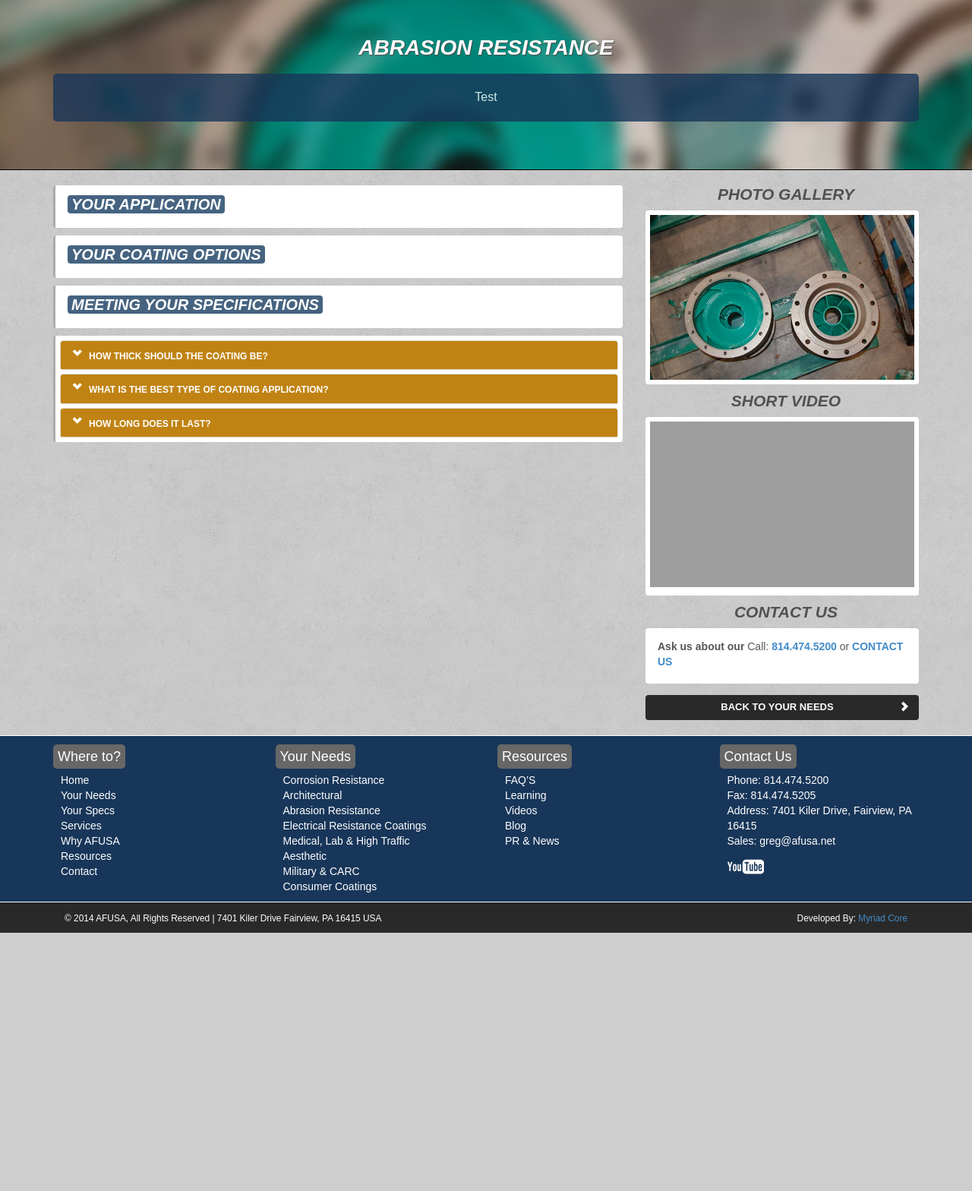
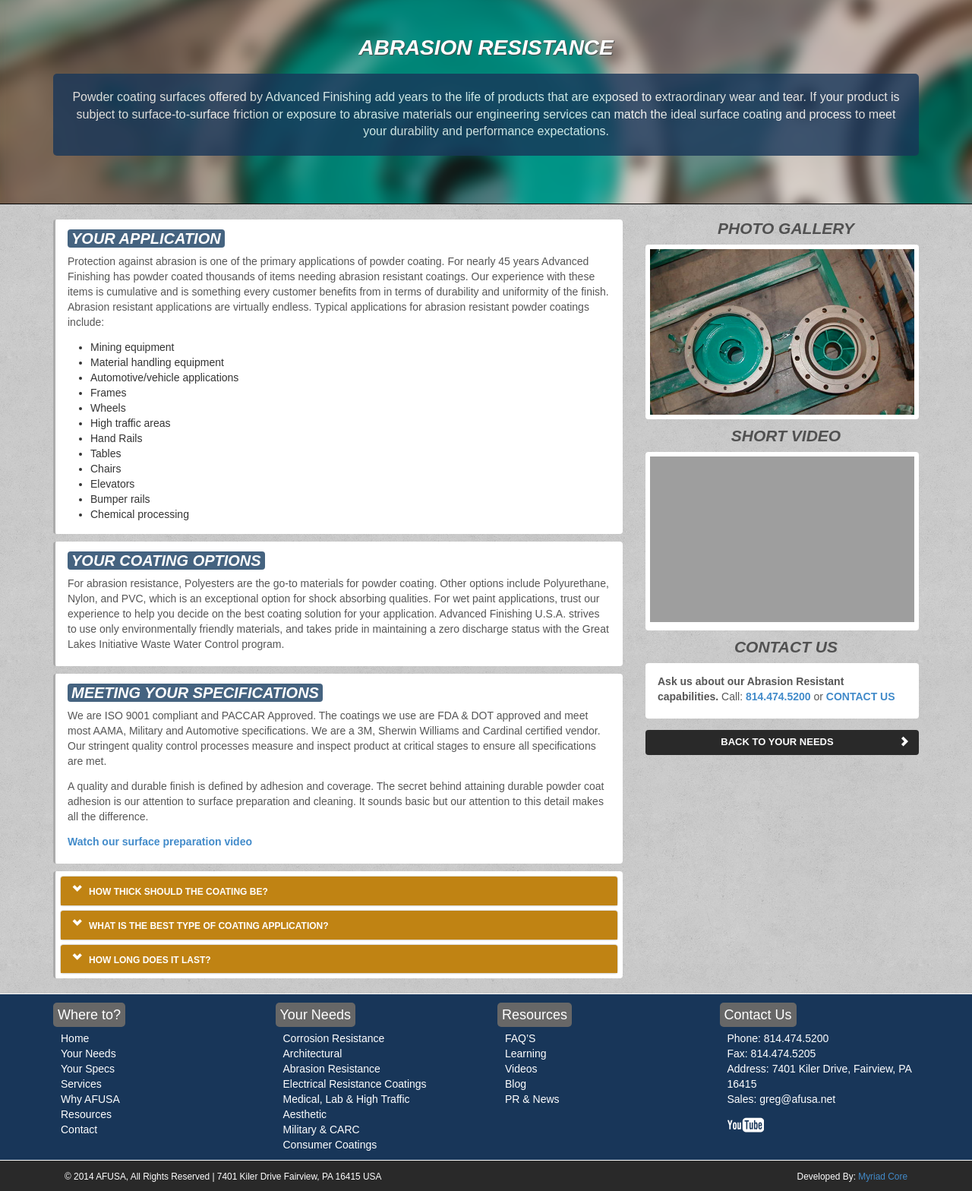
Before and after one commit to schwag/afusa, a PHP site: page /afusa/abrasion-resistance.php in a window 1280 px wide. Shown: the part 163-1731 px from the top of the page at 76% size. Before the commit the page ends 1391 px from the top, so only its background shows below. Run offline with PHP 8.4, Linux system fonts and the light colour scheme; some libraries are stand-ins or nearby versions; grey boxes are pictures that could not be loaded.

Commit message:
Abrasion Page left off

```diff
--- a/abrasion-resistance.php
+++ b/abrasion-resistance.php
@@ -12,7 +12,7 @@
                             <div class="col-md-12">
                                <h1 class="mainHeading">ABRASION RESISTANCE</h1>
                                <div class="bubblePar">
-                                <p>Test</p>
+                                <p>Powder coating surfaces offered by Advanced Finishing add years to the life of products that are exposed to extraordinary wear and tear. If your product is subject to surface-to-surface friction or exposure to abrasive materials our engineering services can match the ideal surface coating and process to meet your durability and performance expectations.</p>
                                </div>
                             </div>
                         </div>
@@ -29,17 +29,32 @@
                             <div class="col-md-8">
                                 <div class="needsLeft">
                                   <h1 class="needsbodyHeading">YOUR APPLICATION</h1>
-                                  <p class="needsPar"></p>
+                                  <p class="needsPar">Protection against abrasion is one of the primary applications of powder coating.  For nearly 45 years Advanced Finishing has powder coated thousands of items needing abrasion resistant coatings. Our experience with these items is cumulative and is something every customer benefits from in terms of durability and uniformity of the finish. Abrasion resistant applications are virtually endless. Typical applications for abrasion resistant powder coatings include:</p>
+                                  <ul>
+                                    <li>Mining equipment</li>
+                                    <li>Material handling equipment</li>
+                                    <li>Automotive/vehicle applications</li>
+                                    <li>Frames</li>
+                                    <li>Wheels</li>
+                                    <li>High traffic areas</li>
+                                    <li>Hand Rails</li>
+                                    <li>Tables</li>
+                                    <li>Chairs</li>
+                                    <li>Elevators</li>
+                                    <li>Bumper rails</li>
+                                    <li>Chemical processing</li>
+                                  </ul>
                                 </div>
                                 <div class="needsLeft">
                                   <h1 class="needsbodyHeading">YOUR COATING OPTIONS</h1>
-                                  <p class="needsPar"></p>
-                                  <p class="needsPar"></p>
-                                  <p class="needsPar"></p>
+                                  <p class="needsPar">For abrasion resistance, Polyesters are the go-to materials for powder coating.  Other options include Polyurethane, Nylon, and PVC, which is an exceptional option for shock absorbing qualities.   For wet paint applications, trust our experience to help you decide on the best coating solution for your application. Advanced Finishing U.S.A. strives to use only environmentally friendly materials, and takes pride in maintaining a zero discharge status with the Great Lakes Initiative Waste Water Control program.</p>
                                 </div>
                                 <div class="needsLeft">
                                   <h1 class="needsbodyHeading">MEETING YOUR SPECIFICATIONS</h1>
-                                  <p class="needsPar"></p>
+                                  <p class="needsPar">We are ISO 9001 compliant and PACCAR Approved. The coatings we use are FDA & DOT approved and meet most AAMA, Military and Automotive specifications. We are a 3M, Sherwin Williams and Cardinal certified vendor. Our stringent quality control processes measure and inspect product at critical stages to ensure all specifications are met.</p>
+                                  <p class="needsPar">A quality and durable finish is defined by adhesion and coverage.  The secret behind attaining durable powder coat adhesion is our attention to surface preparation and cleaning. It sounds basic but our attention to this detail makes all the difference.</p>
+                                  <p class="needsPar"><a href="https://www.youtube.com/watch?v=cRY-H3OyAHk" target="_blank"><b>Watch our surface preparation video</b></a></p>
+
                                 </div>
                                 <div class="faqBackground">
                                   <?php include "php/corrosion-resistance-accordion.php";?>
@@ -109,7 +124,7 @@
                               </div>
                               <h1 class="needssidebarHeading">CONTACT US</h1>
                               <div class="needsSidebar">
-                                  <p class="needsPar"><b>Ask us about our </b>
+                                  <p class="needsPar"><b>Ask us about our Abrasion Resistant capabilities.</b>
                                    Call: <a href="tel:1-814-474-5200"><b>814.474.5200</b></a> or <a href="http://www.afusa.net/info_form.html" target="_blank"><b>CONTACT US</b></a></p>
                               </div>
 
```
